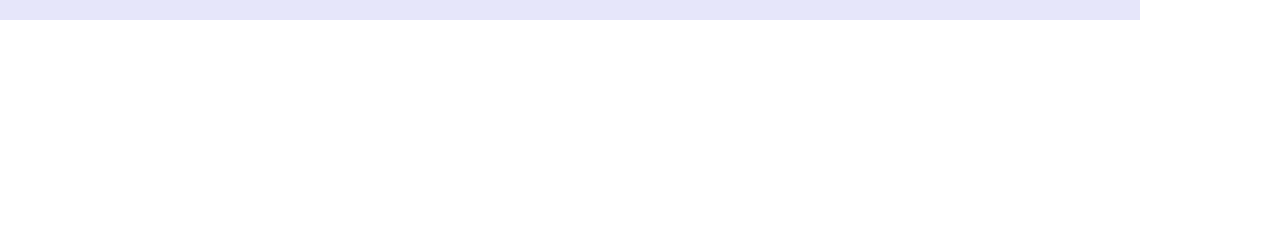
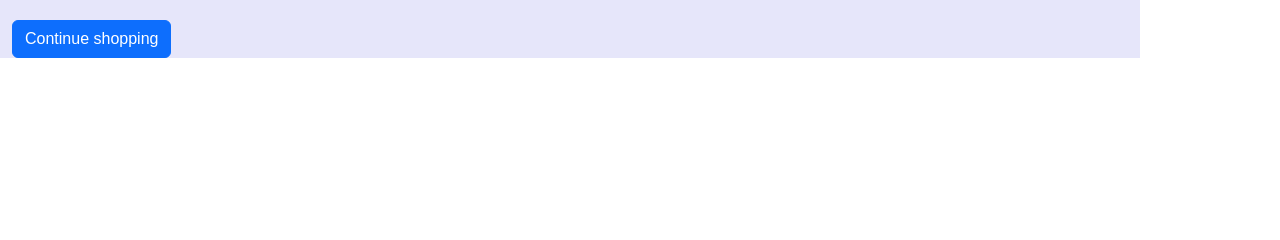
Before and after one commit to Aleksandr-Sergeevich-Volkov/educational_store, a Django app: template traning_store/templates/created.html in a window 1280 px wide. Shown: the part 151-391 px from the top of the page. Run offline with Django 3.2, Linux system fonts and the light colour scheme; the template is opened without the code that fills it, so the values that code supplies are empty; parts of the project's set-up code (start-up, migrations or seed data) failed here and were passed over; some libraries are stand-ins or nearby versions.

Commit message:
commit write *.html

```diff
--- a/traning_store/templates/created.html
+++ b/traning_store/templates/created.html
@@ -1,4 +1,5 @@
 {% extends "base.html" %}
+{% load django_bootstrap5 %}
 
 {% block title %}Thank you{% endblock %}
 
@@ -6,4 +7,5 @@
     <h1>Thank you</h1>
     <p>Your order has been successfully completed. Your order number is
         <strong>{{ order.id }}</strong>.</p>
+        <a href="{% url "catalog:catalog" %}" class="btn btn-primary">Continue shopping</a>
 {% endblock %}
```
